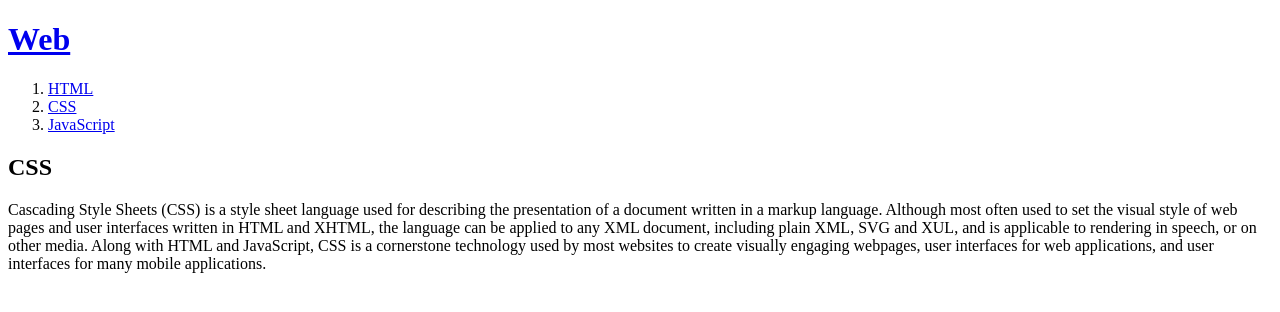
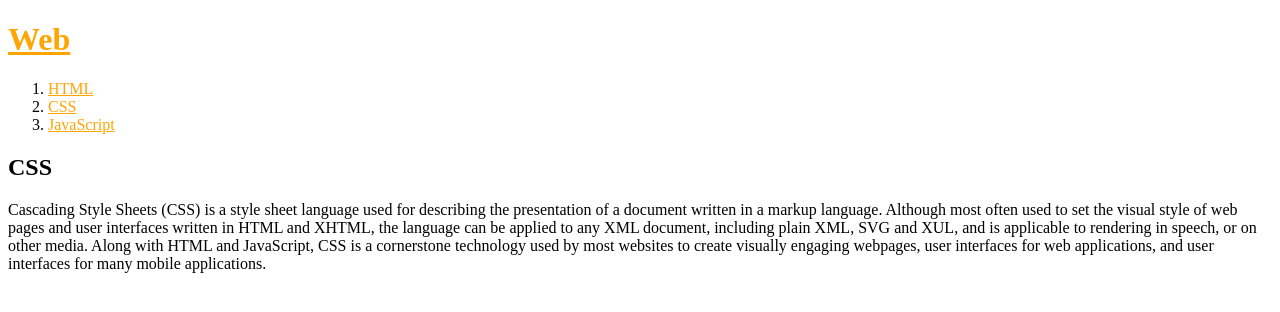
Before and after one commit to thkim7527/LearnNodeJS, a plain HTML site: page css.html in a window 1280 px wide. Drawn offline with Linux system fonts and the light colour scheme.

Commit message:
Add colors in texts by CSS

```diff
--- a/css.html
+++ b/css.html
@@ -1,8 +1,14 @@
 <!DOCTYPE html>
 <html>
+
   <head>
     <meta charset="utf-8">
     <title>Web</title>
+    <style>
+      a {
+        color:orange;
+      }
+    </style>
   </head>
 
   <body>
```
